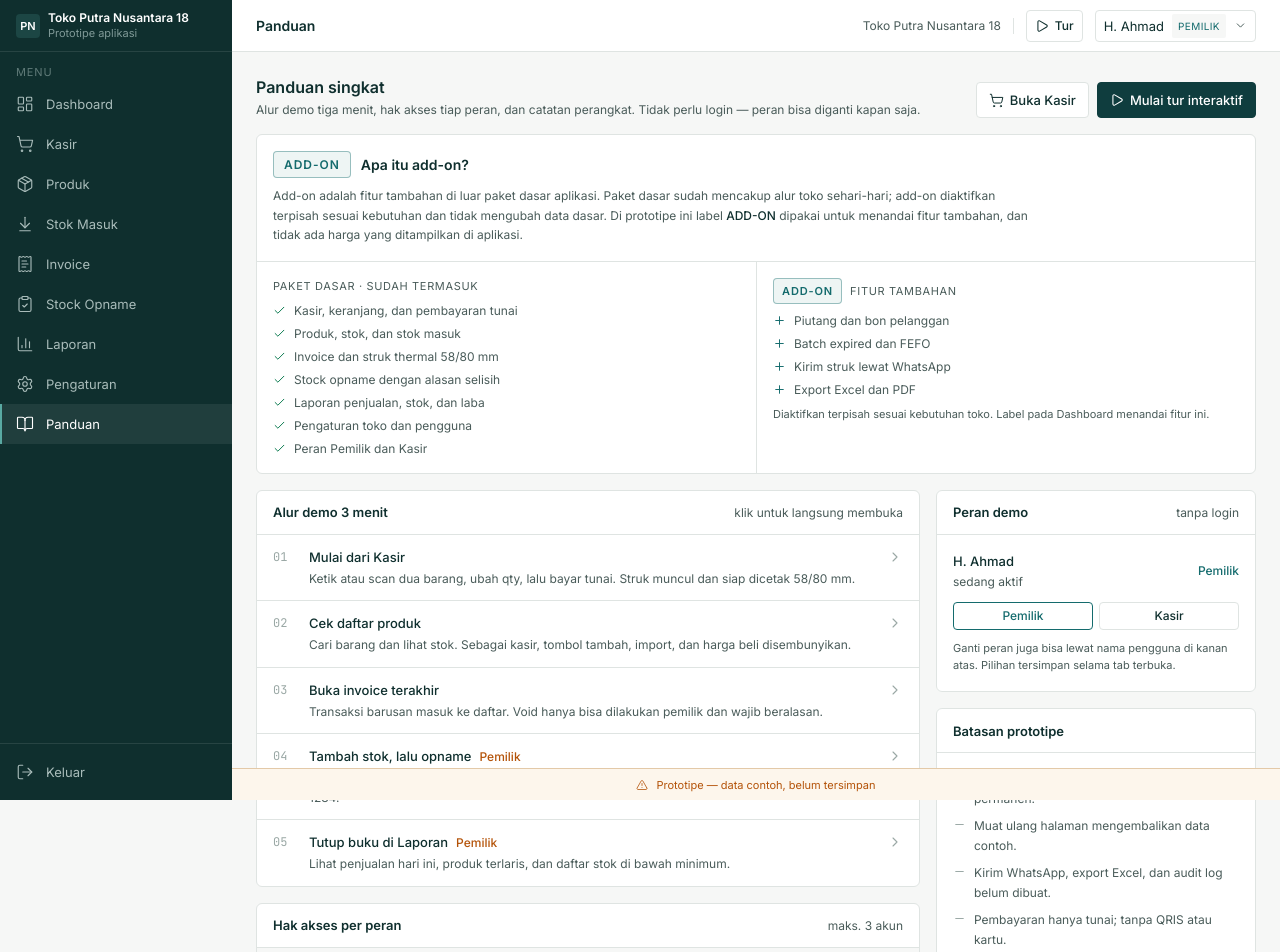
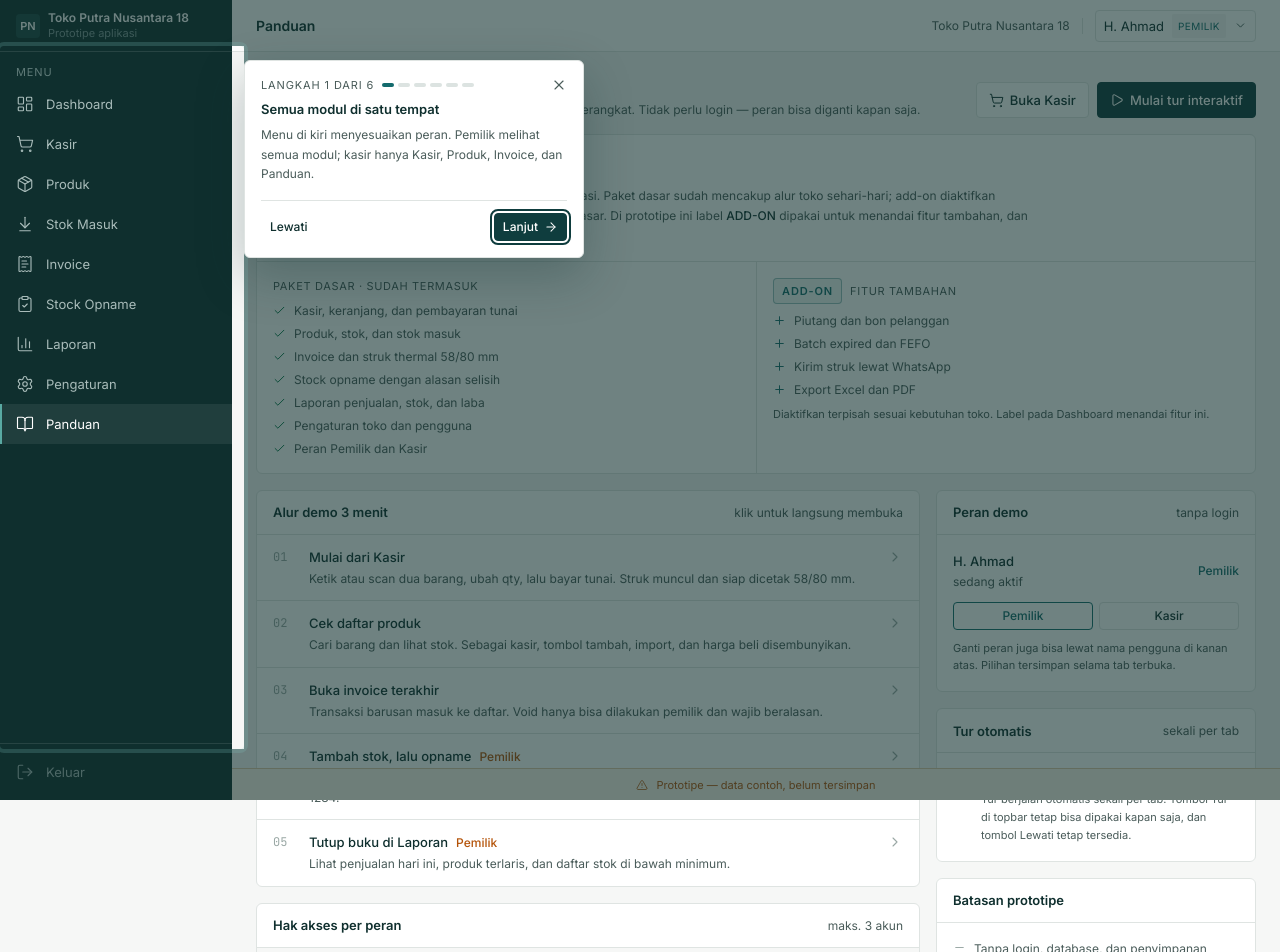
Before and after one commit to Pappa66/kasir, a Vue app: page /#/panduan in a window 1280 px wide. Shown: the top 952 px of the page. Built offline with nearby package versions, Linux system fonts and the light colour scheme.

Commit message:
Tur otomatis sekali per tab dengan tombol tetap tersedia

```diff
--- a/src/components/TourGuide.vue
+++ b/src/components/TourGuide.vue
@@ -115,7 +115,7 @@
 </template>
 
 <script setup>
-import { computed, nextTick, onBeforeUnmount, ref, watch } from 'vue'
+import { computed, nextTick, onBeforeUnmount, onMounted, ref, watch } from 'vue'
 import { useRoute, useRouter } from 'vue-router'
 import { ArrowRight, X } from 'lucide-vue-next'
 import { useTour } from '../stores/tour'
@@ -124,14 +124,14 @@ import { useUi } from '../stores/ui'
 const langkah = [
   {
     target: '[data-tour="menu"]',
-    rute: '/panduan',
+    rute: null,
     posisi: 'kanan',
     judul: 'Semua modul di satu tempat',
     isi: 'Menu di kiri menyesuaikan peran. Pemilik melihat semua modul; kasir hanya Kasir, Produk, Invoice, dan Panduan.',
   },
   {
     target: '[data-tour="peran"]',
-    rute: '/panduan',
+    rute: null,
     posisi: 'bawah',
     judul: 'Coba peran lain',
     isi: 'Klik nama pengguna di kanan atas untuk masuk sebagai Pemilik atau Kasir. Halaman yang tidak diizinkan akan menampilkan pesan akses terbatas.',
@@ -170,6 +170,10 @@ const tour = useTour()
 const ui = useUi()
 const route = useRoute()
 const router = useRouter()
+
+const KUNCI_TERLIHAT = 'demo-tur-terlihat'
+const KUNCI_AUTO = 'demo-tur-otomatis'
+let timerAuto = null
 
 const kotak = ref(null)
 const kartuEl = ref(null)
@@ -275,7 +279,7 @@ function targetkan(ulang = 0) {
 async function muat(ulang = 0) {
   if (!tour.aktif) return
   const token = ++kunci
-  if (route.path !== kini.value.rute) {
+  if (kini.value.rute && route.path !== kini.value.rute) {
     await router.push(kini.value.rute)
     if (token !== kunci || !tour.aktif) return
     await new Promise((r) => setTimeout(r, 260))
@@ -325,6 +329,7 @@ watch(
   () => tour.aktif,
   (v) => {
     if (v) {
+      sessionStorage.setItem(KUNCI_TERLIHAT, '1')
       document.addEventListener('keydown', tombol)
       window.addEventListener('resize', ukuran)
       window.addEventListener('scroll', jadwalkanUkur, true)
@@ -346,7 +351,21 @@ watch(
   },
 )
 
+onMounted(() => {
+  // Tur otomatis: sekali per tab, bisa dimatikan dari Panduan.
+  // Halaman publik (invoice ber-token) tidak pernah memulai tur.
+  const auto = localStorage.getItem(KUNCI_AUTO) !== '0'
+  const sudah = sessionStorage.getItem(KUNCI_TERLIHAT) === '1'
+  if (!auto || sudah || route.meta.publik) return
+  timerAuto = setTimeout(() => {
+    if (tour.aktif || route.meta.publik) return
+    if (sessionStorage.getItem(KUNCI_TERLIHAT) === '1') return
+    tour.mulai()
+  }, 900)
+})
+
 onBeforeUnmount(() => {
+  clearTimeout(timerAuto)
   document.removeEventListener('keydown', tombol)
   window.removeEventListener('resize', ukuran)
   window.removeEventListener('scroll', jadwalkanUkur, true)
--- a/src/pages/Panduan.vue
+++ b/src/pages/Panduan.vue
@@ -215,6 +215,29 @@
 
         <section class="panel">
           <div class="panel-h">
+            <span class="panel-title">Tur otomatis</span>
+            <span class="text-xs text-ink-soft">sekali per tab</span>
+          </div>
+          <div class="p-4">
+            <label class="flex cursor-pointer items-start gap-3">
+              <input
+                v-model="autoTur"
+                type="checkbox"
+                class="mt-0.5 h-4 w-4 shrink-0 accent-[#0f3d3e]"
+              />
+              <span class="min-w-0">
+                <span class="block text-sm font-medium text-ink">Mulai sendiri saat demo dibuka</span>
+                <span class="mt-0.5 block text-2xs leading-relaxed text-ink-soft">
+                  Tur berjalan otomatis sekali per tab. Tombol Tur di topbar tetap bisa dipakai
+                  kapan saja, dan tombol Lewati tetap tersedia.
+                </span>
+              </span>
+            </label>
+          </div>
+        </section>
+
+        <section class="panel">
+          <div class="panel-h">
             <span class="panel-title">Batasan prototipe</span>
           </div>
           <ul class="space-y-2 p-4 text-xs leading-relaxed text-ink-soft">
@@ -241,6 +264,7 @@
 </template>
 
 <script setup>
+import { ref, watch } from 'vue'
 import { RouterLink, useRouter } from 'vue-router'
 import {
   Check,
@@ -263,6 +287,12 @@ const router = useRouter()
 const sesi = useSesi()
 const tour = useTour()
 const ui = useUi()
+
+const autoTur = ref(localStorage.getItem('demo-tur-otomatis') !== '0')
+watch(autoTur, (v) => {
+  localStorage.setItem('demo-tur-otomatis', v ? '1' : '0')
+  if (v) sessionStorage.removeItem('demo-tur-terlihat')
+})
 
 const alur = [
   {
```
